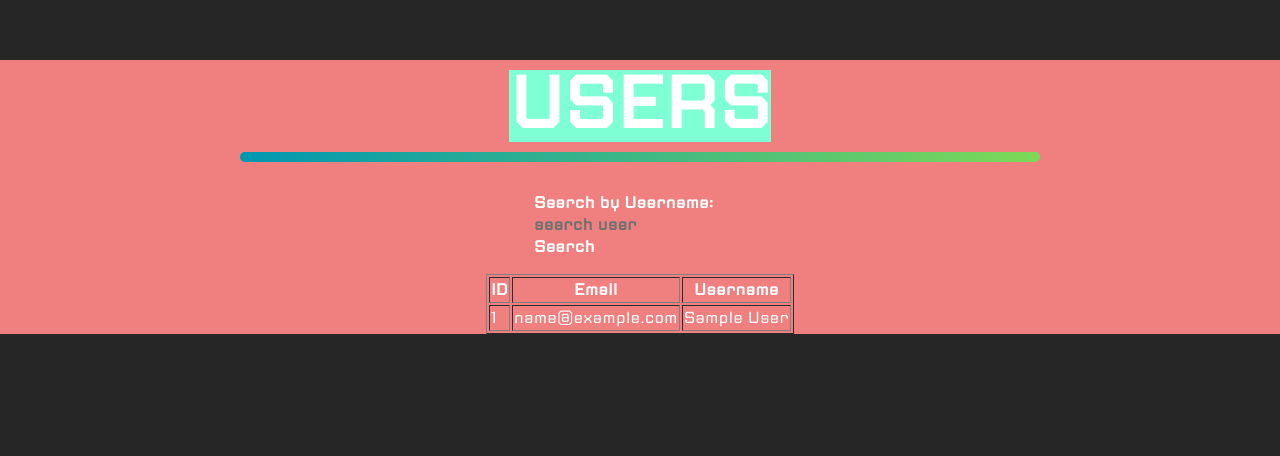
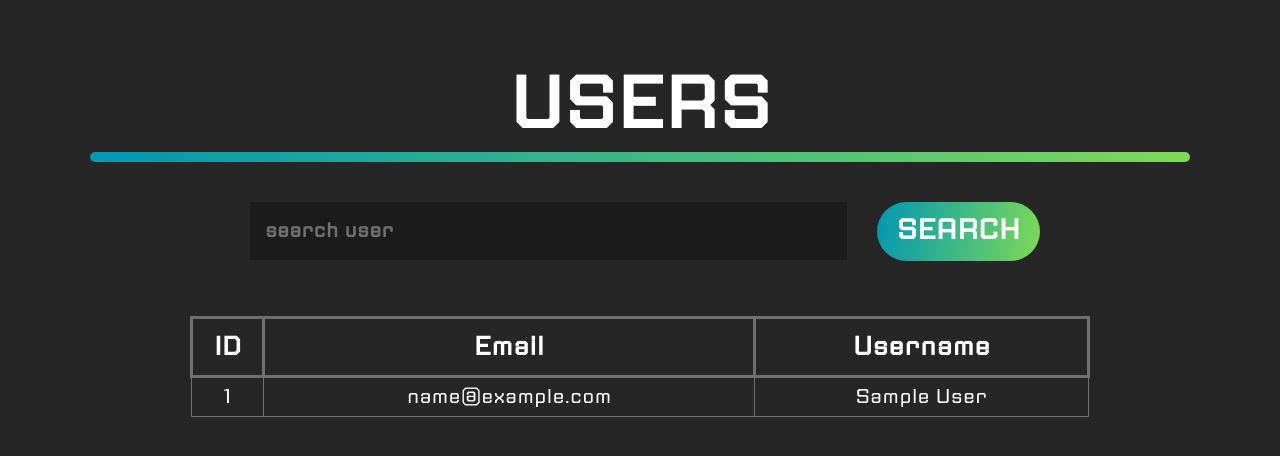
Before and after one commit to misiak125/ReClick, a Flask app: page /users in a window 1280 px wide. Shown: the part 93-549 px from the top of the page. Run offline with Flask 3, Linux system fonts and the light colour scheme; tables that the repository leaves empty hold one stand-in row (values such as "Sample post"); some libraries are stand-ins or nearby versions; some web fonts are replaced.

Commit message:
Frontend update

```diff
--- a/website/static/style.css
+++ b/website/static/style.css
@@ -321,7 +321,7 @@ input::placeholder {
 }
 
 .users-box {
-    background-color: lightcoral;
+    /*background-color: lightcoral;*/
 
     width: 100vw;
     margin-top: 60px;
@@ -332,7 +332,7 @@ input::placeholder {
 }
 
 .users-title {
-    background-color: aquamarine;
+    /*background-color: aquamarine;*/
     font-size: 72px;
 
     margin: 10px;
@@ -347,8 +347,76 @@ input::placeholder {
     background: linear-gradient(100deg, #0097B2 0%, #7ED957 100%);
     border-radius: 10px;
 
-    max-width: 800px;
+    max-width: 1100px;
     width: 87vw;
     height: 10px;
     margin-bottom: 30px;
 }
+
+.users-search-box {
+    /*background-color: darkgreen;*/
+
+    max-width: 800px;
+    width: 75vw;
+
+    display: flex;
+    align-items: center;
+}
+
+.users-search-button {
+    border-radius: 30px;
+    background: rgb(18,194,233);
+    background: linear-gradient(100deg, #0097B2 0%, #7ED957 100%);
+    font-size: 28px;
+
+    width: 40%;
+    min-width: fit-content;
+    height: fit-content;
+    flex: 1;
+    padding: 10px 20px;
+    margin-left: 20px;
+
+    text-align: center;
+}
+
+.users-search-button:hover {
+    cursor: pointer;
+}
+
+.users-search-input {
+    background-color: #1b1b1b;
+    font-size: 20px;
+
+    padding: 15px;
+    margin: 10px;
+    max-width: 600px;
+    width: 75vw;
+
+    display: flex;
+    flex-direction: row;
+    justify-content: space-between;
+}
+
+.users-table {
+    border-collapse: collapse;
+    font-size: 20px;
+
+    width: 80vw;
+    max-width: 900px;
+    margin-top: 30px;
+
+    text-align: center;
+}
+
+.users-table th {
+    font-size: 26px;
+    border: 3px solid #707070;
+
+    padding: 10px 0px;
+}
+
+.users-table td {
+    border: 1px solid #707070;
+
+    padding: 5px 0px;
+}
--- a/website/templates/users.html
+++ b/website/templates/users.html
@@ -8,12 +8,14 @@
     </div>
     <div class="users-line"></div>
 
-    <form role="form" method="post" action="">
-        <label for="username">Search by Username:</label>
-        {{render_field(form.search)}}
-        <button type="submit">Search</button>
+    <form class="users-search-box" role="form" method="post" action="">
+        <div class="users-search-input">
+            {{render_field(form.search)}}
+        </div>
+        <button class="users-search-button" type="submit">SEARCH</button>
     </form>
-    <table border="1">
+
+    <table class="users-table">
         <thead>
             <tr>
                 <th>ID</th>
```
